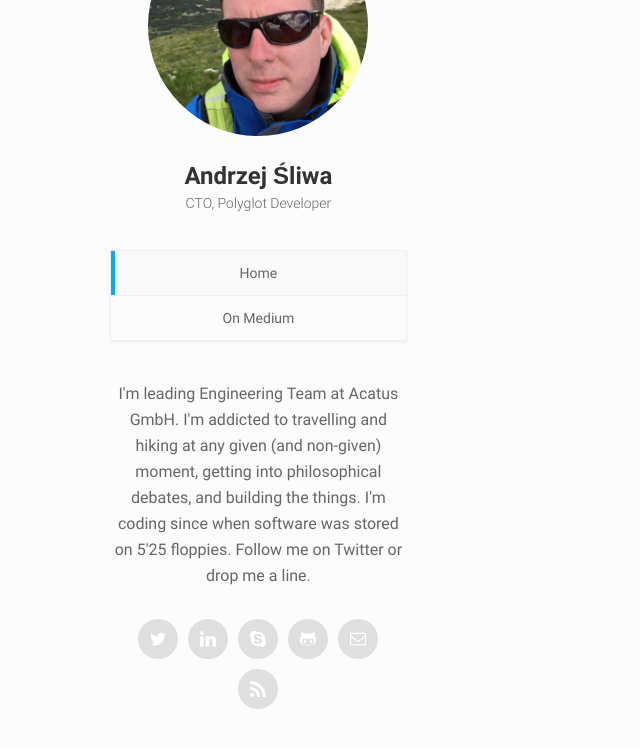
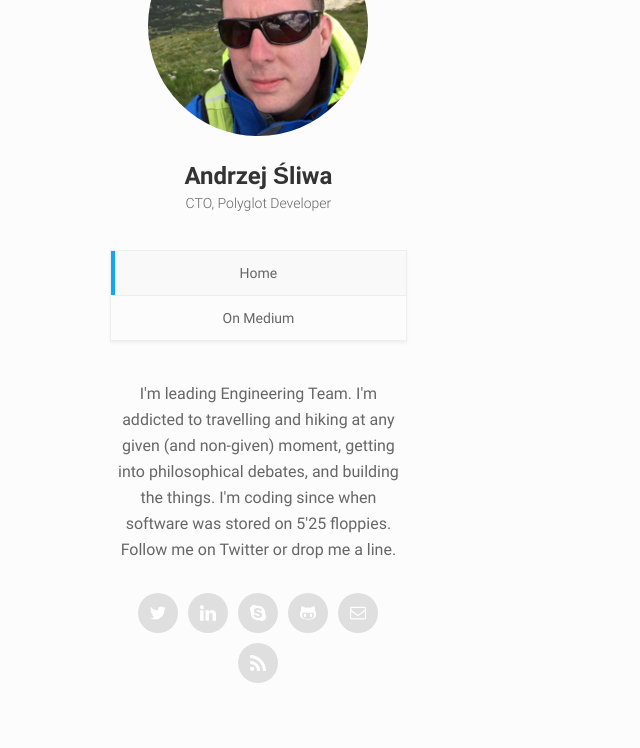
Before and after one commit to andrzejsliwa/andrzejsliwa.github.io, a Jekyll site: the page built from index.html, in a window 1280 px wide, cut to the strip 174-958 px from the top of the page. Shown: the top 748 px of the strip, without its empty margins (0-640 px from the left). Built offline with Jekyll 4.4.1, drawn with Linux system fonts in a browser that asks for light colours; some of the changed lines change nothing that is shown.

Commit message:
Update _config.yml

```diff
--- a/_config.yml
+++ b/_config.yml
@@ -1,12 +1,12 @@
 # General Settings
 name: Andrzej Śliwa
 job_title: CTO, Polyglot Developer
-email: youremail@gmail.com
-description: I'm leading Engineering Team at Acatus GmbH. I'm addicted to travelling and hiking at any given (and non-given) moment, getting into philosophical debates, and building the things. I'm coding since when software was stored on 5'25 floppies. Follow me on Twitter or drop me a line.
+email: andrzej.sliwa@i-tool.eu
+description: I'm leading Engineering Team. I'm addicted to travelling and hiking at any given (and non-given) moment, getting into philosophical debates, and building the things. I'm coding since when software was stored on 5'25 floppies. Follow me on Twitter or drop me a line.
 avatar: /assets/images/avatar.png
 favicon: /favicon.ico
-twitter_handler: your_handler
-analytics_code: UA-7007499-1
+twitter_handler: andrzejsliwa
+analytics_code:
 disqus: andrzejsliwa
 
 # Social Accounts
```
